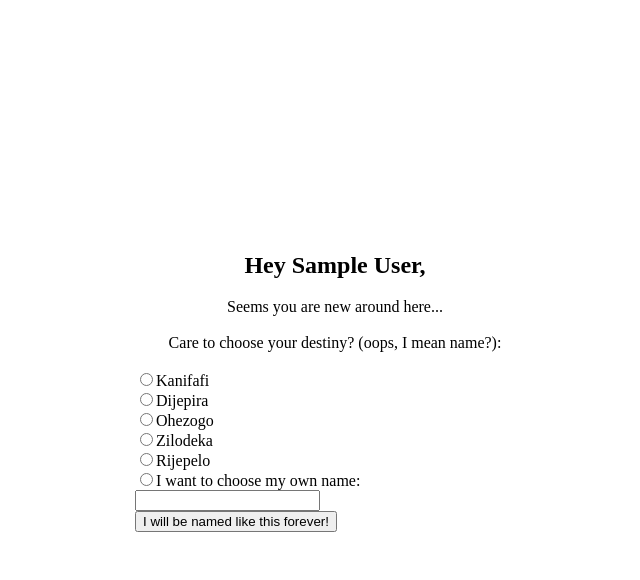
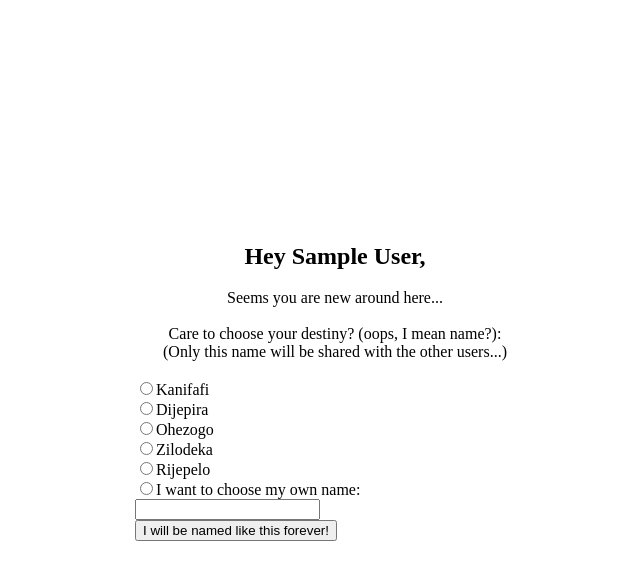
Before and after one commit to bamboomy/c44_php, a PHP site: page /facebookRegister.php in a window 1280 px wide. Shown: the top 580 px of the page, without its empty margins (305-945 px from the left). Run offline with PHP 8.4, Linux system fonts and the light colour scheme; the visitor is signed in with stand-in values (Sample User, id 1).

Commit message:
home again

```diff
--- a/pagez/facebookRegister.php
+++ b/pagez/facebookRegister.php
@@ -58,6 +58,7 @@ include_once("settings.php");
 				Seems you are new around here...<br/>
 				<br/>
 				Care to choose your destiny? (oops, I mean name?):<br/>
+				(Only this name will be shared with the other users...)<br/>
 				<br/>
 <form action="safeFacebook.php" method="post">
 
```
